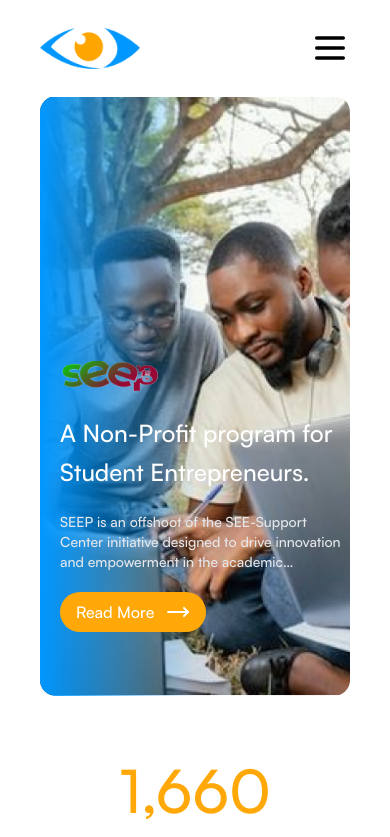
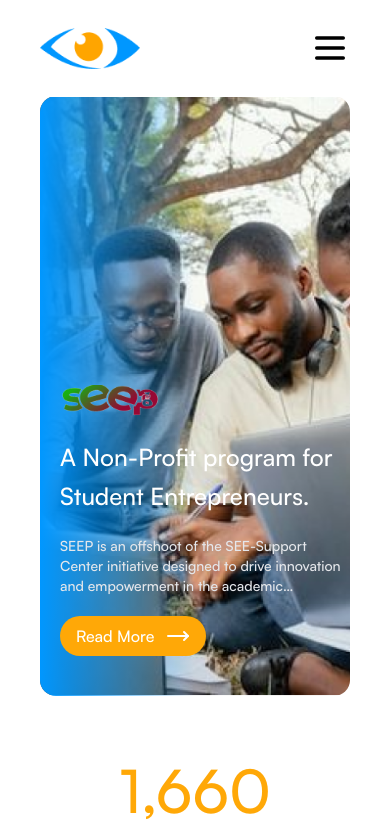
Before and after one commit to Austinobravo/seep, a Next.js app: page /seep in a window 390 px wide. Shown: the top 837 px of the page. Built offline with nearby package versions, Linux system fonts and the light colour scheme.

Commit message:
Corrected seep image overlap

```diff
--- a/app/(seep)/seep/_components/SeepHero.tsx
+++ b/app/(seep)/seep/_components/SeepHero.tsx
@@ -1,7 +1,7 @@
 'use client'
 import Button from '@/components/Button'
 import FadeInSection from '@/hooks/fadeIn'
-import { MoveRight } from 'lucide-react'
+import { MoveLeft, MoveRight } from 'lucide-react'
 import Image from 'next/image'
 import React from 'react'
 
@@ -11,11 +11,11 @@
     <section className='md:px-20 px-10'>
       <FadeInSection direction={`up`}>
         <div className='w-full bg-cover md:bg-right-top bg-center h-[600px] rounded-2xl text-white' style={{backgroundImage: `url(/images/seep_hero.png)`}}>
-            <div className='bg-gradient-to-r from-[#0097FF] via-transparent to-transparent h-[600px] rounded-2xl flex flex-col md:pl-10 pl-5 md:justify-center justify-end pb-16 space-y-5'>
+            <div className='bg-gradient-to-r from-[#0097FF] via-transparent to-transparent h-[600px] rounded-2xl flex flex-col md:pl-10 pl-5 md:justify-center justify-end pb-10 md:pb-16 space-y-5'>
                 <Image src={`/images/seep_logo.png`} width={100} height={100} alt='seep_logo'/>
                 <h1 className='md:text-4xl text-2xl  leading-relaxed md:w-[600px]'>A Non-Profit program for Student Entrepreneurs.</h1>
                 <p className={`md:w-[600px] md:text-base text-sm  text-gray-200 ${isViewed ? '' : 'line-clamp-3'}`}>SEEP is an offshoot of the SEE-Support Center initiative designed to drive innovation and empowerment in the academic environment. The SEEP program is carefully crafted to thread academics and entrepreneurship for a developed and sustainable Nigerian, African and the Global economy. To create global impact, we are committed to Screening, Training, Mentoring, Networking, Empowering and Supervising Student Entrepreneurs in Nigeria.tThe SEEP program is driven in unity with the core drivers of the SEE-Support Center initiative. We are committed to creating a platform to birth and nurture innovative ideas that will greatly impact the global environment.</p>
-                <Button title={`${isViewed ? 'Finished reading' : 'Read More'}`} icon={MoveRight} path='' onClick={(event) =>{event.preventDefault(), setIsViewed(!isViewed)}}/>
+                <Button title={`${isViewed ? 'Finished reading' : 'Read More'}`} icon={isViewed ? MoveLeft : MoveRight} path='' onClick={(event) =>{event.preventDefault(), setIsViewed(!isViewed)}}/>
 
             </div>
         </div>
```
